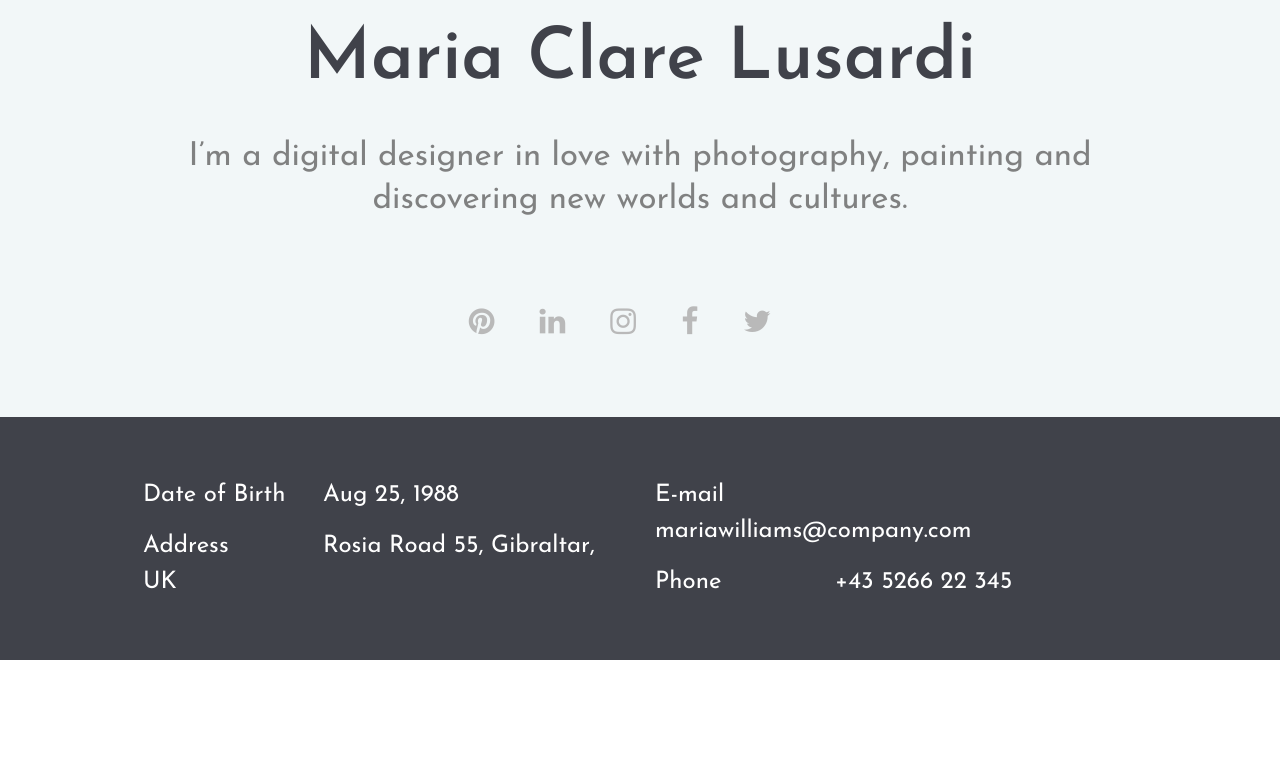
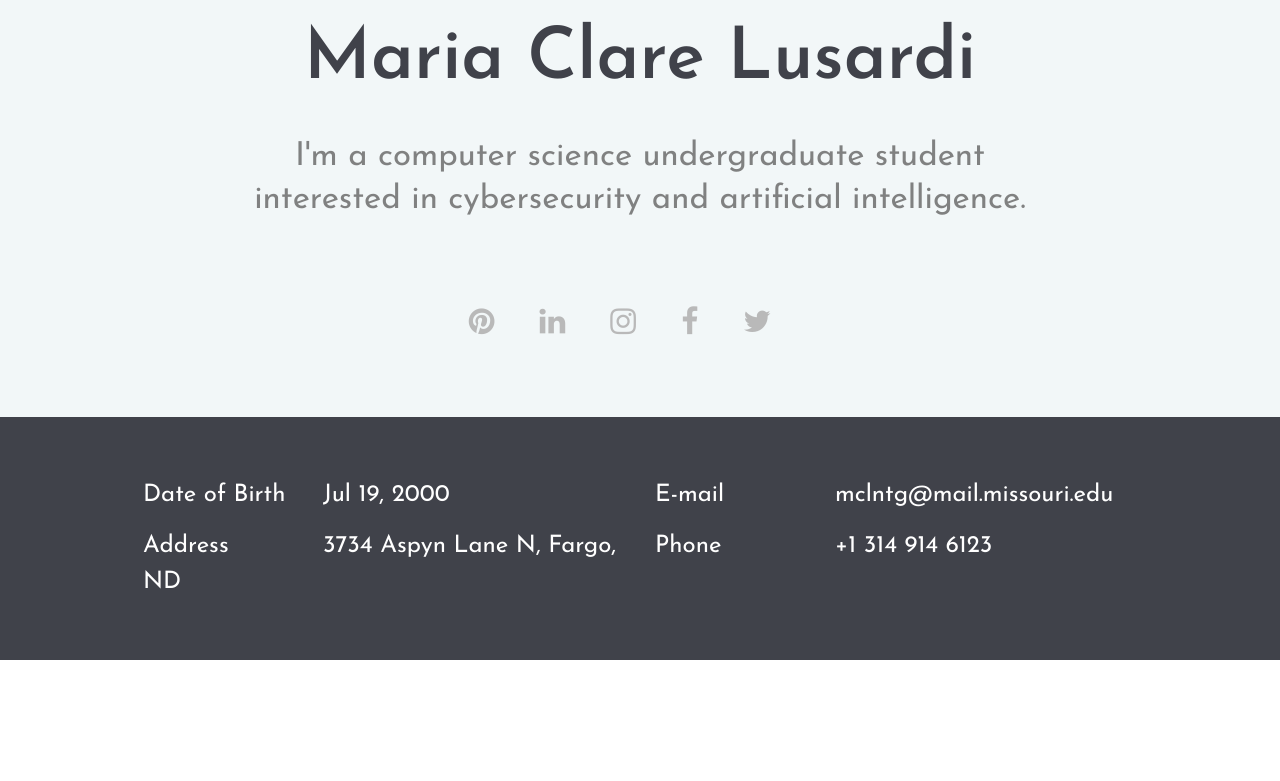
Before and after one commit to MCLusardi/MCLusardi.github.io, a plain HTML site: page home5.html in a window 1280 px wide. Shown: the part 636-1417 px from the top of the page. Drawn offline with Linux system fonts and the light colour scheme.

Commit message:
Updated general info

```diff
--- a/home5.html
+++ b/home5.html
@@ -59,7 +59,7 @@
 				<img src="img/hero-3.jpg" alt="">
 				<div class="hero-text">
 					<h2>Maria Clare Lusardi</h2>
-					<p>I’m a digital designer in love with photography, painting and<br>discovering new worlds and cultures.</p>
+					<p>I'm a computer science undergraduate student<br>interested in cybersecurity and artificial intelligence.</p>
 				</div>
 				<div class="social-links">
 					<a href=""><i class="fa fa-pinterest"></i></a>
@@ -81,16 +81,16 @@
 							<div class="col-md-6">
 								<div class="hero-info mb-4 mb-md-0">
 									<ul>
-										<li><span>Date of Birth</span>Aug 25, 1988</li>
-										<li><span>Address</span>Rosia Road 55, Gibraltar, UK</li>
+										<li><span>Date of Birth</span>Jul 19, 2000</li>
+										<li><span>Address</span>3734 Aspyn Lane N, Fargo, ND</li>
 									</ul>
 								</div>
 							</div>
 							<div class="col-md-6">
 								<div class="hero-info">
 									<ul>
-										<li><span>E-mail</span>mariawilliams@company.com</li>
-										<li><span>Phone </span>+43 5266 22 345</li>
+										<li><span>E-mail</span>mclntg@mail.missouri.edu</li>
+										<li><span>Phone </span>+1 314 914 6123</li>
 									</ul>
 								</div>
 							</div>
```
